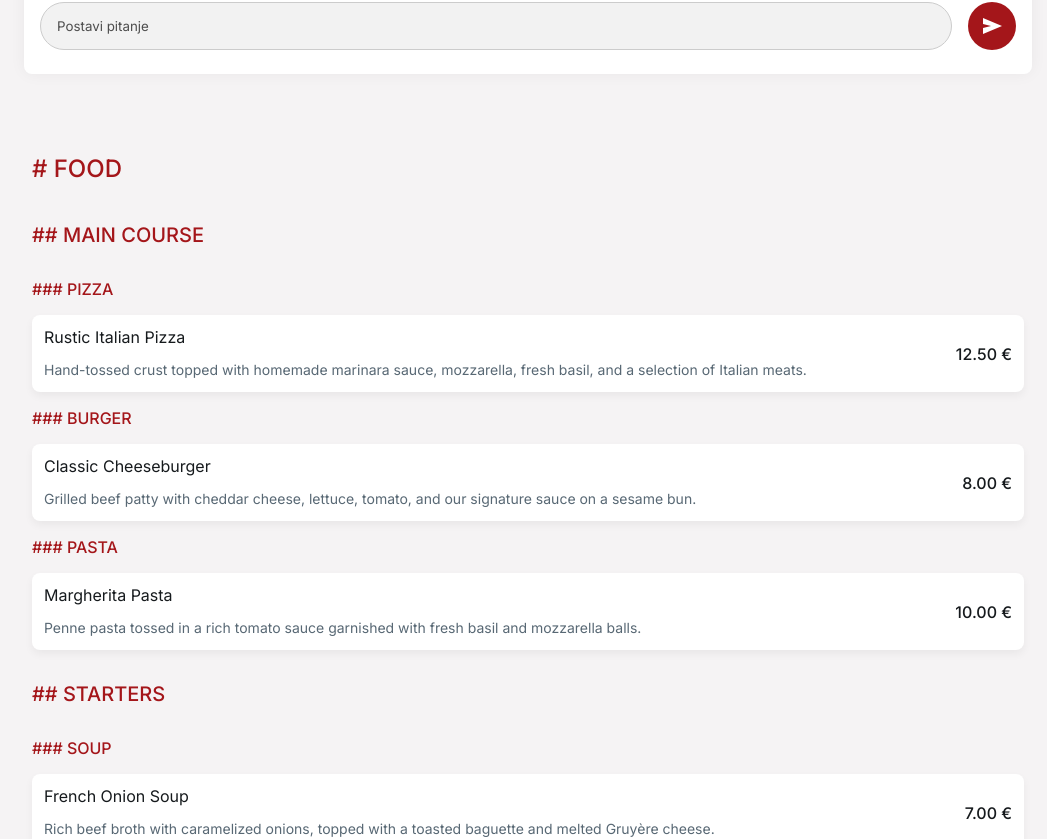
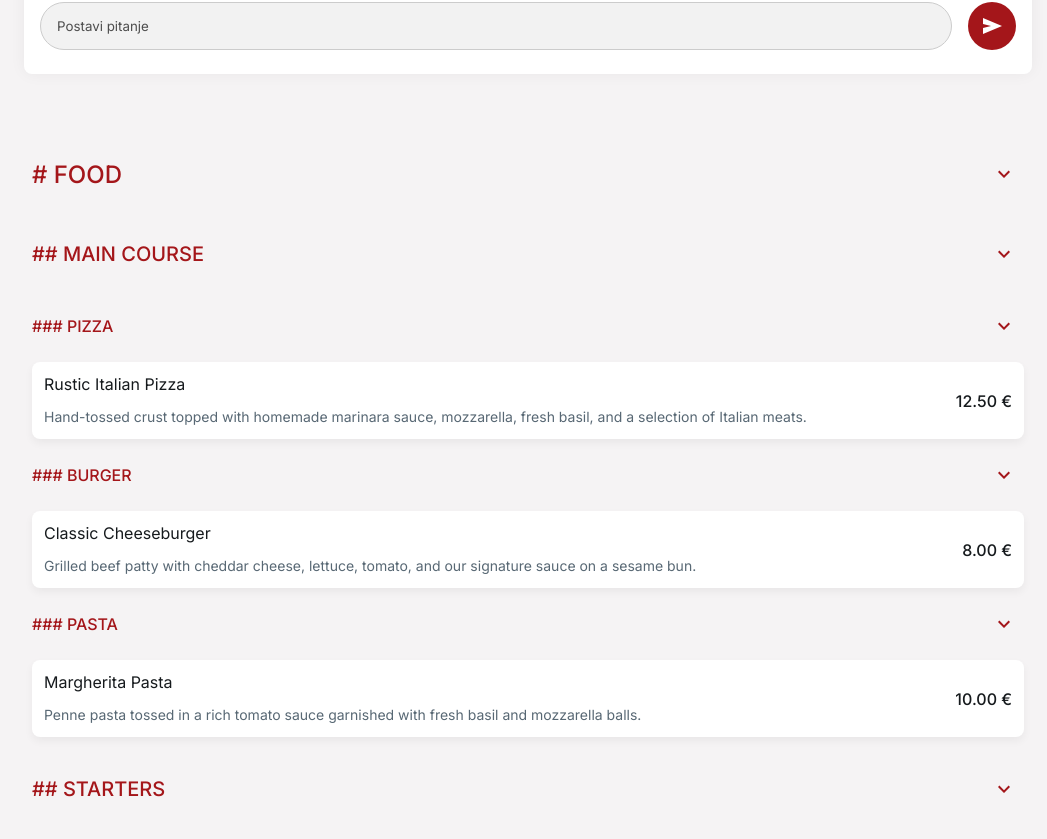
Before and after one commit to lukaslovre/Chronobar, a SvelteKit app: page / in a window 1280 px wide. Shown: the part 458-1297 px from the top of the page, without its empty margins (112-1159 px from the left). Built offline with nearby package versions, Linux system fonts and the light colour scheme.

Commit message:
dodano collapsanje kategorija menija i animacije za collapsanje

```diff
--- /dev/null
+++ b/src/lib/icons/ChevronIcon.svelte
@@ -0,0 +1,20 @@
+<script lang="ts">
+  export let rotation = 0;
+</script>
+
+<svg
+  width="24"
+  height="24"
+  viewBox="0 0 24 24"
+  fill="none"
+  xmlns="http://www.w3.org/2000/svg"
+  style:transform={`rotate(${rotation}deg)`}
+>
+  <path d="M7.42 8.59L12 13.17L16.59 8.59L18 10L12 16L6 10L7.42 8.59Z" fill="#A4161A" />
+</svg>
+
+<style lang="scss">
+  svg {
+    transition: transform 200ms ease-out;
+  }
+</style>
--- /dev/null
+++ b/src/lib/utils.ts
@@ -0,0 +1,13 @@
+export function groupByField(
+  arr: MenuItemType[],
+  field: keyof MenuItemType
+): Record<string, MenuItemType[]> {
+  return arr.reduce((acc, item) => {
+    const key = item[field];
+    if (!acc[key]) {
+      acc[key] = [];
+    }
+    acc[key].push(item);
+    return acc;
+  }, {});
+}
--- a/src/routes/+page.svelte
+++ b/src/routes/+page.svelte
@@ -9,6 +9,3 @@
 <AiContainer />
 
 <Menu />
-
-<style lang="scss">
-</style>
--- a/src/routes/Menu.svelte
+++ b/src/routes/Menu.svelte
@@ -1,5 +1,8 @@
 <script lang="ts">
+  import { slide } from "svelte/transition";
   import MenuItem from "./MenuItem.svelte";
+  import ChevronIcon from "$lib/icons/ChevronIcon.svelte";
+  import { groupByField } from "$lib/utils";
 
   const structuredMenu: MenuItemType[] = [
     {
@@ -152,43 +155,82 @@
     },
   ];
 
-  function groupByField(
-    arr: MenuItemType[],
-    field: keyof MenuItemType
-  ): Record<string, MenuItemType[]> {
-    return arr.reduce((acc, item) => {
-      const key = item[field];
-      if (!acc[key]) {
-        acc[key] = [];
+  const slideTransitionProperties = {
+    duration: 200,
+  };
+
+  let collapsedSections: string[] = [];
+
+  function addSectionToCollapsedList(sectionName: string) {
+    if (collapsedSections.includes(sectionName)) {
+      collapsedSections = collapsedSections.filter((section) => section !== sectionName);
+    } else {
+      collapsedSections = [...collapsedSections, sectionName];
     }
-      acc[key].push(item);
-      return acc;
-    }, {});
   }
 </script>
 
 <section id="menu">
   <div class="category-depth-1">
     {#each Object.entries(groupByField(structuredMenu, "category")) as [category, items]}
+      <div class="title-and-collapseButton">
         <h1># {category}</h1>
+        <button
+          on:click={() => {
+            addSectionToCollapsedList(category);
+          }}
+        >
+          <ChevronIcon rotation={collapsedSections.includes(category) ? 180 : 0} />
+        </button>
+      </div>
 
-      <div class="category-depth-2">
+      {#if !collapsedSections.includes(category)}
+        <div class="category-depth-2" transition:slide={slideTransitionProperties}>
           {#each Object.entries(groupByField(items, "sub_category")) as [sub_category, sub_items]}
+            <div class="title-and-collapseButton">
               <h2>## {sub_category}</h2>
 
-          <div class="category-depth-3">
+              <button
+                on:click={() => {
+                  addSectionToCollapsedList(sub_category);
+                }}
+              >
+                <ChevronIcon
+                  rotation={collapsedSections.includes(sub_category) ? 180 : 0}
+                />
+              </button>
+            </div>
+
+            {#if !collapsedSections.includes(sub_category)}
+              <div class="category-depth-3" transition:slide={slideTransitionProperties}>
                 {#each Object.entries(groupByField(sub_items, "sub_sub_category")) as [sub_sub_category, sub_sub_items]}
+                  <div class="title-and-collapseButton">
                     <h3>### {sub_sub_category}</h3>
 
-              <ul>
+                    <button
+                      on:click={() => {
+                        addSectionToCollapsedList(sub_sub_category);
+                      }}
+                    >
+                      <ChevronIcon
+                        rotation={collapsedSections.includes(sub_sub_category) ? 180 : 0}
+                      />
+                    </button>
+                  </div>
+
+                  {#if !collapsedSections.includes(sub_sub_category)}
+                    <ul transition:slide={slideTransitionProperties}>
                       {#each sub_sub_items as item}
                         <MenuItem {item} />
                       {/each}
                     </ul>
+                  {/if}
                 {/each}
               </div>
+            {/if}
           {/each}
         </div>
+      {/if}
     {/each}
   </div>
 </section>
@@ -241,6 +283,28 @@
     }
   }
 
+  .title-and-collapseButton {
+    display: flex;
+    justify-content: space-between;
+    align-items: center;
+
+    button {
+      background-color: transparent;
+      border: none;
+      cursor: pointer;
+
+      padding: 0.5rem;
+      border-radius: 0.5rem;
+      display: flex;
+      align-items: center;
+      justify-content: center;
+
+      &:hover {
+        background-color: $primary-color-dark-transparent;
+      }
+    }
+  }
+
   ul {
     list-style: none;
     display: flex;
```
Lines whose indentation alone changed are shown as unchanged.
